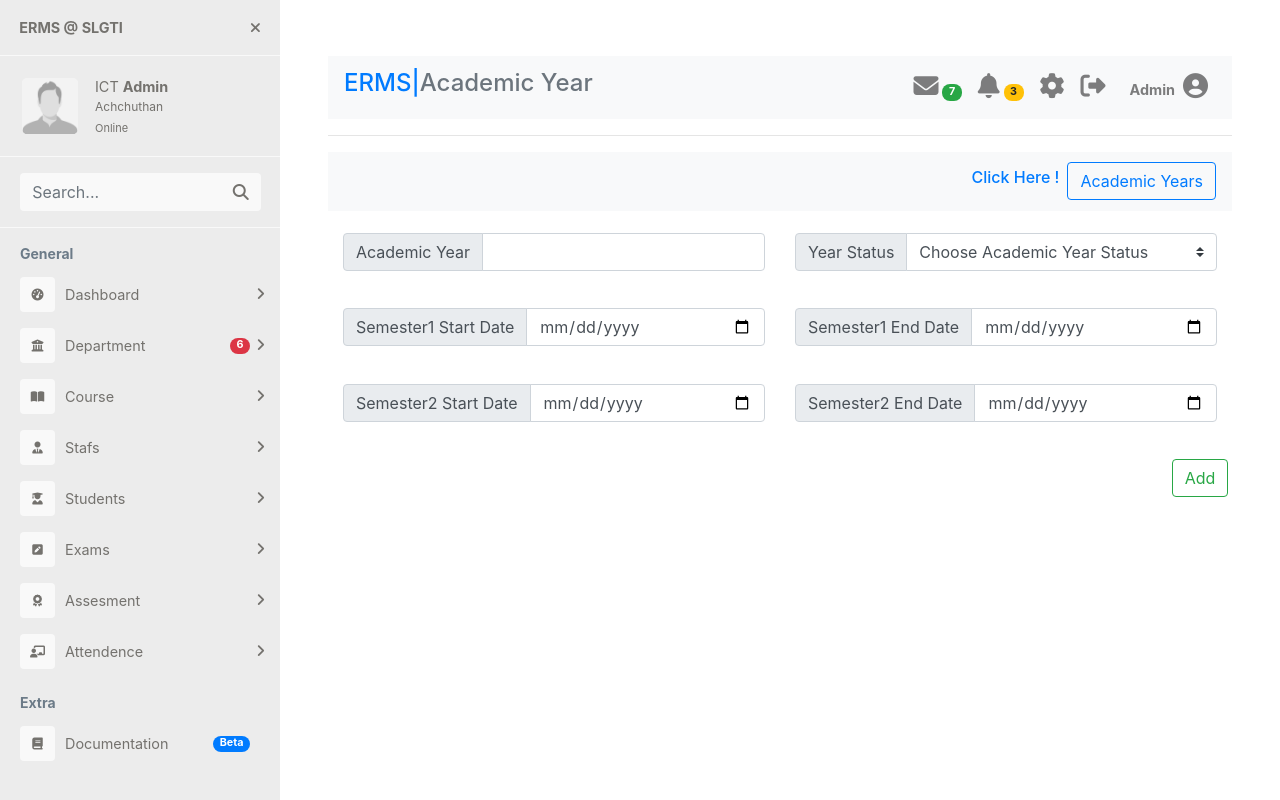
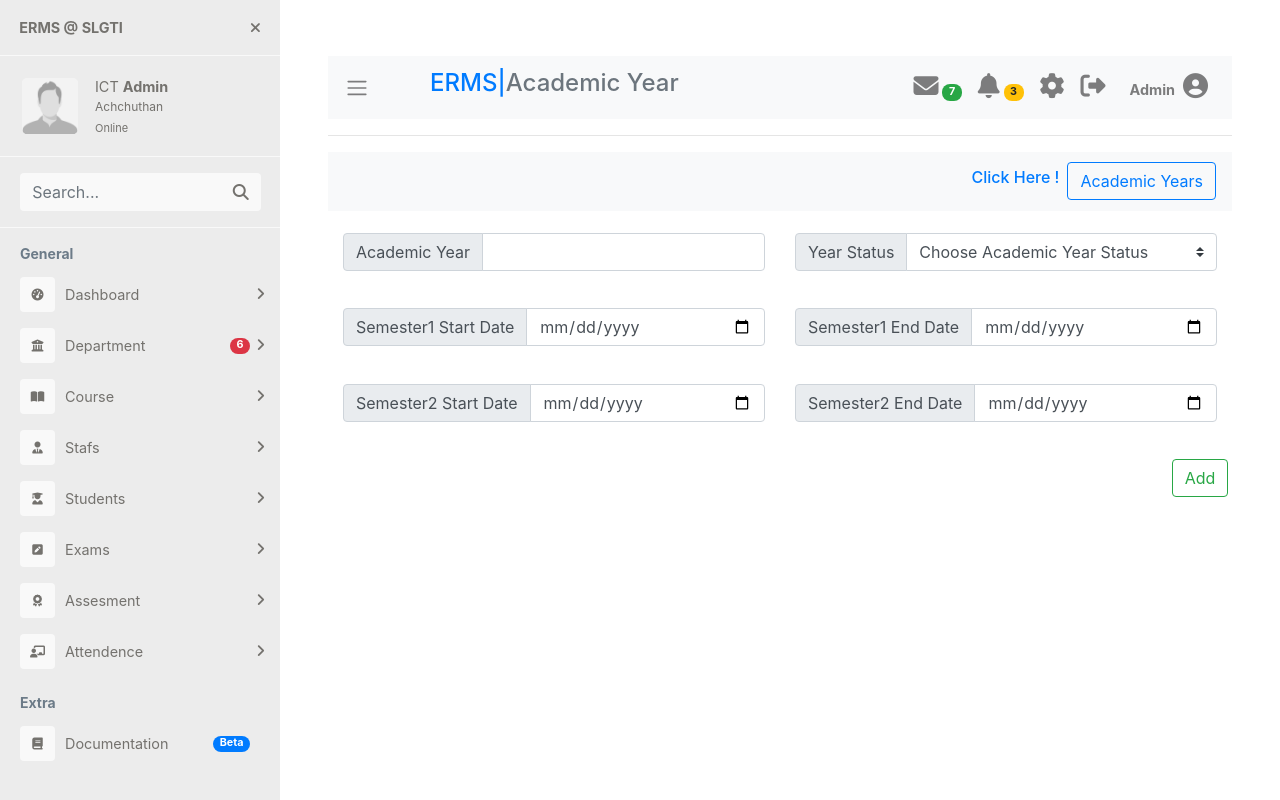
Before and after one commit to ictslgti/ERMS, a PHP site: page /Academicyear.php in a window 1280 px wide. Run offline with PHP 8.4, Linux system fonts and the light colour scheme; some libraries are stand-ins or nearby versions.

Commit message:
include toggle bar

```diff
--- a/exam/nav_bar.php
+++ b/exam/nav_bar.php
@@ -1,4 +1,7 @@
 <nav class="navbar navbar-expand-lg navbar-light bg-light">
+  <a id="toggle-sidebar" class="btn btn-light rounded-0 mr-5 pl-0" href="#">
+    <span class="navbar-toggler-icon"></span>
+  </a>
   <a class="navbar-brand" href=""><?php echo " $title" ?></a>
   <button class=" navbar-toggler" type="button" data-toggle="collapse" data-target="#navbarSupportedContent" aria-controls="navbarSupportedContent" aria-expanded="false" aria-label="Toggle navigation">
     <span class="navbar-toggler-icon"></span>
```
